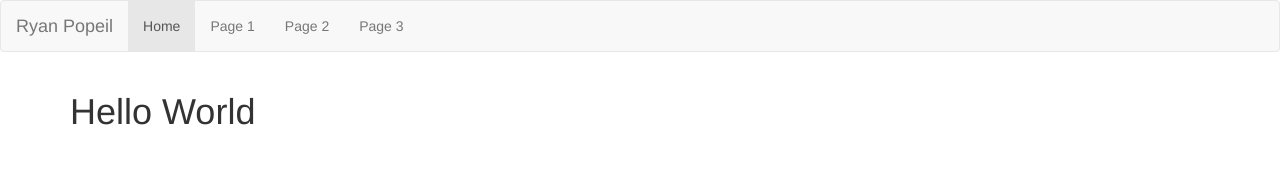
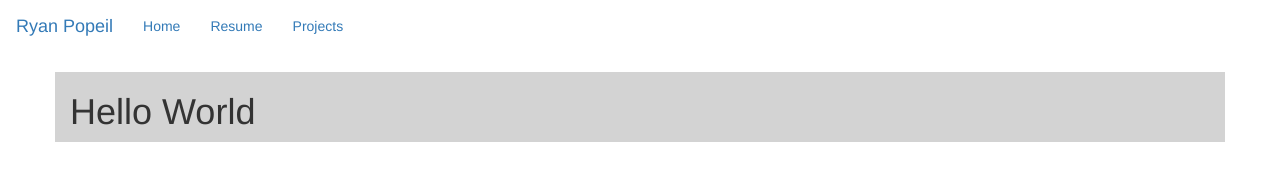
Before and after one commit to RyanPopeil/resumeWebsite, a website: page client/views/index.html in a window 1280 px wide. Drawn offline with nearby package versions, Linux system fonts and the light colour scheme.

Commit message:
Updated Navbar

```diff
--- a/client/views/index.html
+++ b/client/views/index.html
@@ -9,20 +9,36 @@
     </script>
     <script src ="https://maxcdn.bootstrapcdn.com/bootstrap/3.4.1/js/bootstrap.min.js">
     </script>
+    <style>
+      /* Modify background color */
+      .navbar-custom{
+        background-color: white;
+      }
+
+      /* Modify text color */
+      .navbar-custom .navbar-nav,
+      .navbar-custom .navbar-text{
+        color: blue;
+      }
+
+      /* Modify body background color */
+      .container{
+        background-color: lightgrey;
+      }
+    </style>
     <title>Hello World!</title>
   </head>
 
   <body>
-    <nav class="navbar navbar-default">
+    <nav class="navbar navbar-custom">
       <div class="container-fluid">
         <div class="navbar-header">
           <a class="navbar-brand" href="#">Ryan Popeil</a>
         </div>
         <ul class="nav navbar-nav">
           <li class="active"><a href="#">Home</a></li>
-          <li><a href="#">Page 1</a></li>
-          <li><a href="#">Page 2</a></li>
-          <li><a href="#">Page 3</a></li>
+          <li><a href="#">Resume</a></li>
+          <li><a href="#">Projects</a></li>
         </ul>
       </div>
     </nav>
```
